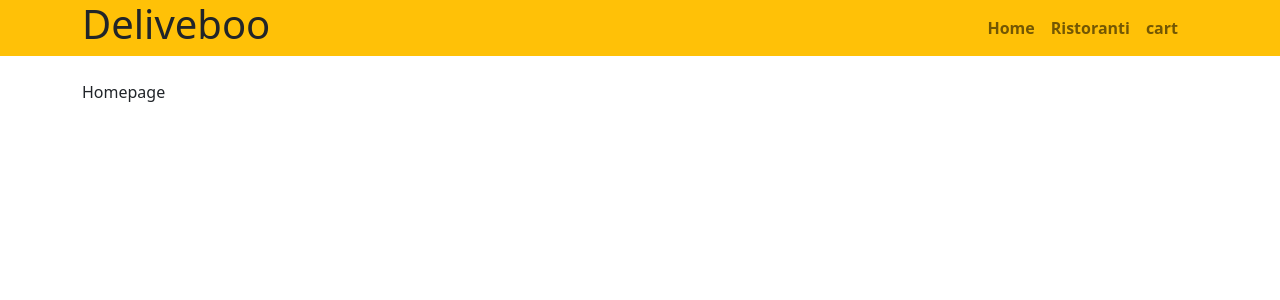
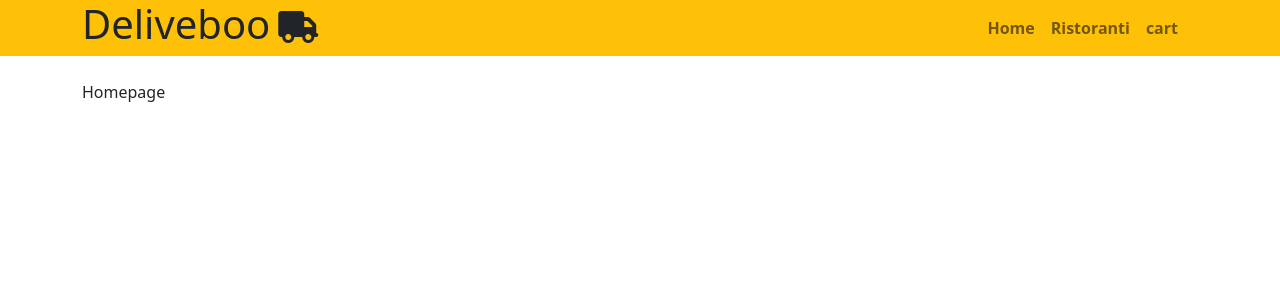
Before and after one commit to DANC0D3R/deliveboo-fe, a Vue app: page / in a window 1280 px wide. Shown: the top 300 px of the page. Built offline with nearby package versions, Linux system fonts and the light colour scheme.

Commit message:
piccoli miglioramenti

```diff
--- a/src/components/AppHeader.vue
+++ b/src/components/AppHeader.vue
@@ -31,9 +31,10 @@ export default {
         <div class="container">
             <div class="row mb-4">
             <div class="col">
-                <h1 class="">
-                    Deliveboo
-                </h1>
+                <div class="">
+                    <h1 class="d-inline">Deliveboo</h1>
+                    <span><i class="fa-solid fa-truck fa-2x ms-2"></i></span>
+                </div>
             </div>
             <div class="col">
                 <nav class="navbar navbar-expand-lg bg-body-tertiary">
--- a/src/components/RestaurantCard.vue
+++ b/src/components/RestaurantCard.vue
@@ -19,13 +19,13 @@ export default {
 <template>
     <div class="card h-100">
 
-        <div class="card-body position-relative px-0 pt-0">
-            <a href="" @click="onMenuClick(restaurant.id)">
+        <div class="card-body position-relative px-0 pt-0 ">
+            <a href="">
                 <img :src="restaurant.img" class="card-img-top" alt="...">
             </a>
             <h4 class="card-title text-center my-2">{{ restaurant.name }}</h4>
             <div class="card-footer bg-white w-100 mb-3" v-if="restaurant.types.length > 0">
-                <h5>Tipologie:</h5>
+                <h5>Tipi di cucina:</h5>
                 <div class="typologies d-flex flex-wrap">
                     <ul class="mb-2 ps-4" v-for="Type in restaurant.types">
                         <li class="">{{ Type.name }}</li>
--- a/src/pages/RestaurantsIndex.vue
+++ b/src/pages/RestaurantsIndex.vue
@@ -69,7 +69,7 @@ export default {
 <template>
     <div class="container">
         <div class="row text-center mb-3">
-            <h2>Cerca un ristorante per tipologia</h2>
+            <h2>Cerca un ristorante per tipo</h2>
         </div>
         <form class="row justify-content-center mb-4" @submit.prevent="getRestaurants">
             <select class="col-6" name="types" id="types" v-model="targetType">
--- a/src/pages/RestaurantsShow.vue
+++ b/src/pages/RestaurantsShow.vue
@@ -62,7 +62,7 @@ export default {
     <section class="container">
         <h2 class="text-center mb-4">Cosa ti portiamo oggi?</h2>
         <div class="row">
-            <div v-for="food in store.foodsList.food" class="col-4 mb-4 card ms-4 p-0" style="width: 18rem;">
+            <div v-for="food in store.foodsList.food" class="card-container col-4 mb-4 card ms-4 p-0" style="width: 18rem;">
                 <a :href="'#food-' + food.id" data-bs-toggle="modal">
                     <img :src="food.img" class="card-img-top" alt="...">
                 </a>
@@ -76,15 +76,9 @@ export default {
                                     class="text-warning fa-solid fa-wheat-awn gluten"></i></span>
                     </div>
                 </div>
-                    <!-- <span v-if="food.vegetarian"> <i class="fa-solid fa-leaf type text-success"></i> Il piatto è
-                                                        vegetariano</span>
-                                                    <span v-if="food.vegan"><i class="text-warning fa-solid fa-wheat-awn gluten"></i>
-                                                        Il piatto è vegano
-                </span>
-                <span v-else class="text-white">Nessuna opzione veg</span> -->
                 <p class="small text-secondary text-end"><strong>Prezzo:</strong> {{ food.price }}€</p>
 
-                    <div class="">
+                    <div class="button">
                     <!-- <a :href="'#food-' + food.id" class="btn btn-primary" data-bs-toggle="modal">Dettagli</a> -->
 
                         <!-- con questo pulsante, usiamo il metodo che prende come argomento il singolo piatto e tutti i suoi dati -->
@@ -150,6 +144,14 @@ export default {
 </template>
 
 <style lang="scss" scoped>
+.card-container {
+    min-height: 360px;
+}
+
+.button {
+    // min-height: 200px;
+}
+
 a {
     min-height: 60%;
     max-height: 60%;
```
Lines whose indentation alone changed are shown as unchanged.
